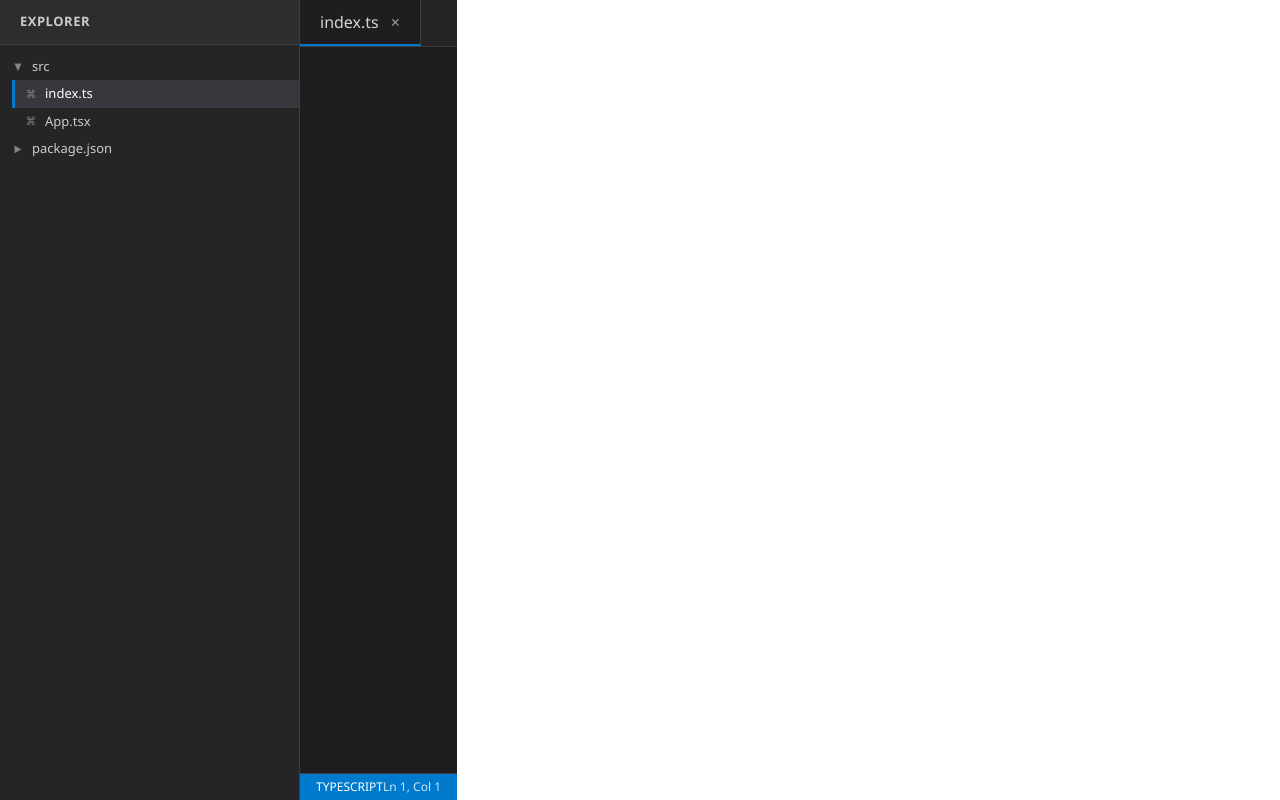
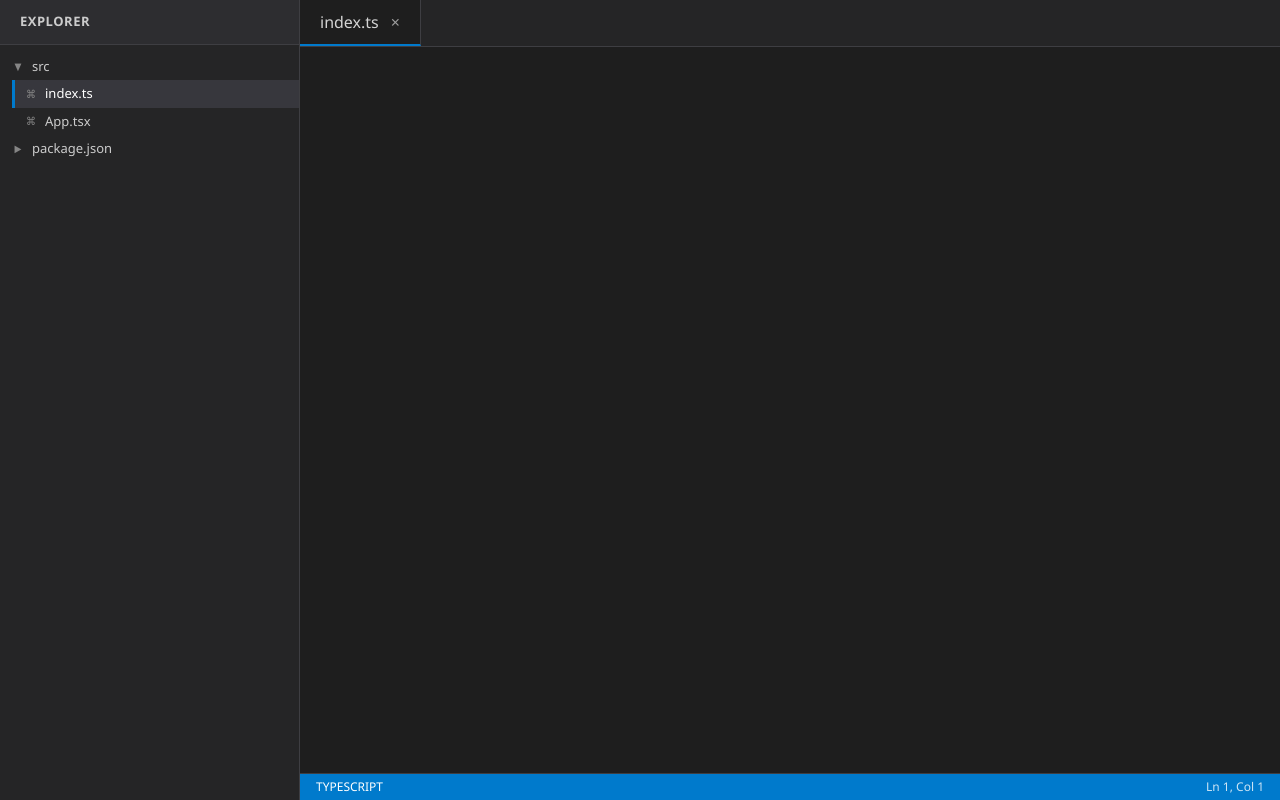
Before and after one commit to Bennables/BeanDocs, a React app in the folder frontend/: page /gui in a window 1280 px wide. Built offline with nearby package versions, Linux system fonts and the light colour scheme; the HTML template or start-up script is replaced by a standard one.

Commit message:
ai messed up so hard

```diff
--- a/frontend/src/VSCodeGUI.css
+++ b/frontend/src/VSCodeGUI.css
@@ -14,12 +14,13 @@
   background-color: var(--bg-primary);
   color: var(--text-primary);
   font-family: 'Segoe UI', Tahoma, Geneva, Verdana, sans-serif;
+  width: 100%;
 }
 
 .main-content {
   display: flex;
   flex: 1;
-  width: 100%;
+  width: 100vw;
 }
 
 .sidebar-panel {
@@ -29,11 +30,13 @@
   overflow-y: auto;
 }
 
-.editor-panel {
+.editor-pane {
   flex: 1;
   display: flex;
   flex-direction: column;
   background-color: var(--bg-primary);
+  width: 100vw;
+  height: 100vh;
 }
 
 .tabs {
--- a/frontend/src/VSCodeGUI.tsx
+++ b/frontend/src/VSCodeGUI.tsx
@@ -78,11 +78,14 @@ export default function VSCodeGUI() {
 
             <div className="main-content">
 
+                {/* This is the file directory */}
                 <div className="sidebar-panel">
                     <FileExplorer files={files} onFileSelect={handleFileSelect} selectedFile={selectedFile} />
                 </div>
 
-                <div className="editor-panel">
+
+                {/* this part actually edits */}
+                <div className="editor-pane">
                     <div className="tabs">
                         {openTabs.map(tab => (
                             <div
--- a/frontend/src/components/Editor.css
+++ b/frontend/src/components/Editor.css
@@ -4,6 +4,7 @@
   flex: 1;
   background-color: #1e1e1e;
   overflow: hidden;
+  /* width:100vw; */
 }
 
 .editor-content {
@@ -11,6 +12,7 @@
   display: flex;
   overflow: hidden;
   position: relative;
+  width: 100%;
 }
 
 .line-numbers {
--- a/frontend/src/index.css
+++ b/frontend/src/index.css
@@ -12,6 +12,7 @@
   text-rendering: optimizeLegibility;
   -webkit-font-smoothing: antialiased;
   -moz-osx-font-smoothing: grayscale;
+  width: 100vw;
 }
 
 a {
```
